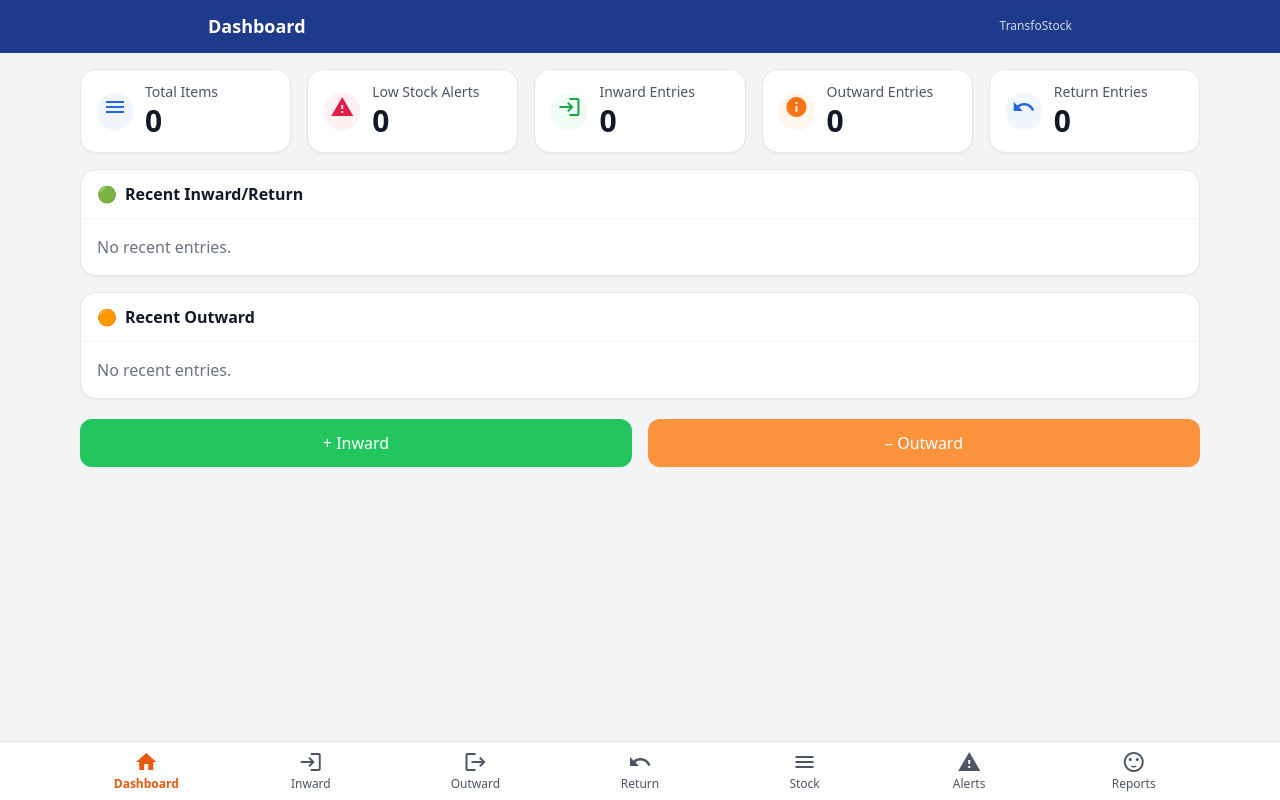
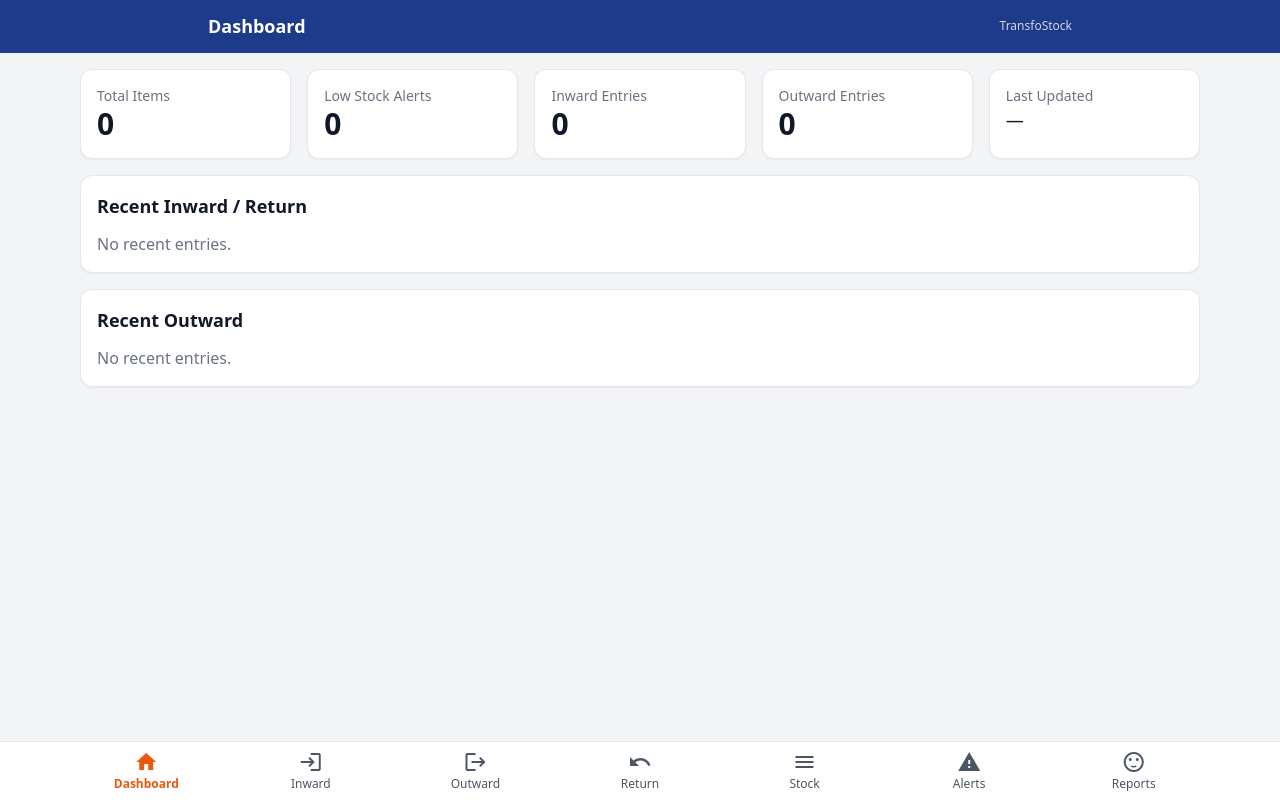
Before and after one commit to Harshad159/TransfoStock, a React (Vite) app: page / in a window 1280 px wide. Built offline with nearby package versions, Linux system fonts and the light colour scheme.

Commit message:
Update Dashboard.tsx

```diff
--- a/src/screens/Dashboard.tsx
+++ b/src/screens/Dashboard.tsx
@@ -2,237 +2,121 @@ import React, { useMemo } from "react";
 import Header from "../components/Header";
 import Card from "../components/Card";
 import { useInventory } from "../context/InventoryContext";
-import { Link } from "react-router-dom";
 
-type Kind = "INWARD" | "OUTWARD" | "RETURN";
+const MAX_RECENT = 10;
 
-const iconWrap =
-  "h-9 w-9 rounded-full flex items-center justify-center mr-3 shadow-sm";
-const statCard =
-  "flex items-center bg-white border border-gray-200 rounded-2xl px-4 py-3 shadow-sm";
+function formatDate(iso: string) {
+  try {
+    const d = new Date(iso);
+    return d.toLocaleDateString() + " " + d.toLocaleTimeString([], { hour: "2-digit", minute: "2-digit" });
+  } catch {
+    return iso;
+  }
+}
 
 export default function Dashboard() {
   const { state } = useInventory();
-  const items = state.items;
 
-  const totalItems = items.length;
+  const totalItems = state.items.length;
+  const lowAlerts = state.items.filter((i) => (i.currentStock ?? 0) <= (i.reorderLevel ?? -1)).length;
+  const inwardCount = state.movements.filter((m) => m.type === "INWARD" || m.type === "RETURN").length;
+  const outwardCount = state.movements.filter((m) => m.type === "OUTWARD").length;
 
-  const lowStock = useMemo(
-    () => items.filter((i) => i.currentStock <= i.reorderLevel),
-    [items]
+  const recentInward = useMemo(
+    () =>
+      state.movements
+        .filter((m) => m.type === "INWARD" || m.type === "RETURN")
+        .sort((a, b) => new Date(b.date).getTime() - new Date(a.date).getTime())
+        .slice(0, MAX_RECENT),
+    [state.movements]
   );
 
-  const counts = useMemo(() => {
-    let inward = 0,
-      outward = 0,
-      ret = 0;
-    for (const i of items) {
-      for (const h of i.history) {
-        if (h.type === "INWARD") inward++;
-        else if (h.type === "OUTWARD") outward++;
-        else if (h.type === "RETURN") ret++;
-      }
-    }
-    return { inward, outward, ret };
-  }, [items]);
-
-  const recent = useMemo(() => {
-    const all = items.flatMap((i) =>
-      i.history.map((h) => ({ itemName: i.name, ...h }))
-    );
-    all.sort((a, b) => +new Date(b.date) - +new Date(a.date));
-    const inwardReturn = all.filter(
-      (h) => h.type === "INWARD" || h.type === "RETURN"
-    );
-    const outward = all.filter((h) => h.type === "OUTWARD");
-    return {
-      inwardReturn: inwardReturn.slice(0, 5),
-      outward: outward.slice(0, 5),
-    };
-  }, [items]);
-
-  const Stat = ({
-    color,
-    bg,
-    icon,
-    label,
-    value,
-  }: {
-    color: string;
-    bg: string;
-    icon: React.ReactNode;
-    label: string;
-    value: number;
-  }) => (
-    <div className={statCard}>
-      <div className={`${iconWrap} ${bg} text-${color}`}>
-        <span className="text-lg">{icon}</span>
-      </div>
-      <div>
-        <div className="text-gray-600 text-sm">{label}</div>
-        <div className="text-3xl font-semibold leading-tight">{value}</div>
-      </div>
-    </div>
+  const recentOutward = useMemo(
+    () =>
+      state.movements
+        .filter((m) => m.type === "OUTWARD")
+        .sort((a, b) => new Date(b.date).getTime() - new Date(a.date).getTime())
+        .slice(0, MAX_RECENT),
+    [state.movements]
   );
 
-  const Row = ({
-    title,
-    icon,
-    tint,
-    children,
-  }: {
-    title: string;
-    icon: React.ReactNode;
-    tint: string; // e.g. "text-green-600"
-    children: React.ReactNode;
-  }) => (
-    <div className="bg-white border border-gray-200 rounded-2xl shadow-sm">
-      <div className="px-4 py-3 border-b border-gray-100 flex items-center">
-        <span className={`mr-2 ${tint}`}>{icon}</span>
-        <h3 className="font-semibold">{title}</h3>
-      </div>
-      <div className="p-4">{children}</div>
-    </div>
-  );
-
-  const MovementLine = ({
-    itemName,
-    type,
-    date,
-    qty,
-  }: {
-    itemName: string;
-    type: Kind;
-    date: string;
-    qty: number;
-  }) => {
-    const fmt = new Date(date).toLocaleString();
-    const color =
-      type === "INWARD"
-        ? "text-green-600"
-        : type === "OUTWARD"
-        ? "text-orange-500"
-        : "text-blue-600";
-    const badge =
-      type === "INWARD"
-        ? "bg-green-50 text-green-700"
-        : type === "OUTWARD"
-        ? "bg-orange-50 text-orange-700"
-        : "bg-blue-50 text-blue-700";
-    const sign = type === "OUTWARD" ? "-" : "+";
-    return (
-      <div className="flex items-center justify-between py-1.5">
-        <div className="truncate">
-          <span className={`mr-2 text-sm ${badge} px-2 py-0.5 rounded-full`}>
-            {type}
-          </span>
-          <span className="font-medium">{itemName}</span>
-          <span className="text-gray-500 text-sm ml-2">{fmt}</span>
-        </div>
-        <div className={`ml-3 font-semibold ${color}`}>
-          {sign}
-          {qty}
-        </div>
-      </div>
-    );
-  };
-
   return (
-    <div className="pb-20">
+    <div className="pb-24">
       <Header title="Dashboard" />
       <div className="max-w-6xl mx-auto p-4 space-y-4">
-        {/* Top stats */}
-        <div className="grid grid-cols-2 md:grid-cols-3 xl:grid-cols-5 gap-4">
-          <Stat
-            color="blue-600"
-            bg="bg-blue-50"
-            icon={<span className="material-icons">menu</span>}
-            label="Total Items"
-            value={totalItems}
-          />
-          <Stat
-            color="rose-600"
-            bg="bg-rose-50"
-            icon={<span className="material-icons">warning</span>}
-            label="Low Stock Alerts"
-            value={lowStock.length}
-          />
-          <Stat
-            color="green-600"
-            bg="bg-green-50"
-            icon={<span className="material-icons">login</span>}
-            label="Inward Entries"
-            value={counts.inward}
-          />
-          <Stat
-            color="orange-500"
-            bg="bg-orange-50"
-            icon={<span className="material-icons">info</span>}
-            label="Outward Entries"
-            value={counts.outward}
-          />
-          <Stat
-            color="blue-600"
-            bg="bg-blue-50"
-            icon={<span className="material-icons">undo</span>}
-            label="Return Entries"
-            value={counts.ret}
-          />
+        {/* Stat cards */}
+        <div className="grid grid-cols-1 md:grid-cols-5 gap-4">
+          <Card>
+            <div className="text-gray-500 text-sm">Total Items</div>
+            <div className="text-3xl font-semibold">{totalItems}</div>
+          </Card>
+
+          <Card>
+            <div className="text-gray-500 text-sm">Low Stock Alerts</div>
+            <div className="text-3xl font-semibold">{lowAlerts}</div>
+          </Card>
+
+          <Card>
+            <div className="text-gray-500 text-sm">Inward Entries</div>
+            <div className="text-3xl font-semibold">{inwardCount}</div>
+          </Card>
+
+          <Card>
+            <div className="text-gray-500 text-sm">Outward Entries</div>
+            <div className="text-3xl font-semibold">{outwardCount}</div>
+          </Card>
+
+          <Card>
+            <div className="text-gray-500 text-sm">Last Updated</div>
+            <div className="text-lg font-medium">
+              {state.lastUpdated ? new Date(state.lastUpdated).toLocaleString() : "—"}
+            </div>
+          </Card>
         </div>
 
-        {/* Recent Inward/Return */}
-        <Row title="Recent Inward/Return" icon={"🟢"} tint="text-green-600">
-          {recent.inwardReturn.length === 0 ? (
+        {/* Recent Inward / Return */}
+        <Card>
+          <h3 className="text-lg font-semibold mb-3">Recent Inward / Return</h3>
+          {recentInward.length === 0 ? (
             <div className="text-gray-500">No recent entries.</div>
           ) : (
-            <div className="divide-y divide-gray-100">
-              {recent.inwardReturn.map((h) => (
-                <MovementLine
-                  key={h.id}
-                  itemName={h.itemName}
-                  type={h.type as Kind}
-                  date={h.date}
-                  qty={h.quantity}
-                />
+            <ul className="divide-y">
+              {recentInward.map((mv, idx) => (
+                <li key={idx} className="py-2 flex items-center justify-between">
+                  <div className="truncate">
+                    <span className="font-medium">{(mv as any).itemName || "Item"}</span>
+                    <span className="text-gray-500 ml-2">
+                      +{mv.quantity} ({mv.type === "RETURN" ? "Return" : "Inward"})
+                    </span>
+                    {mv.note && <span className="text-gray-400 ml-2">· {mv.note}</span>}
+                  </div>
+                  <div className="text-gray-500 text-sm">{formatDate(mv.date)}</div>
+                </li>
               ))}
-            </div>
+            </ul>
           )}
-        </Row>
+        </Card>
 
         {/* Recent Outward */}
-        <Row title="Recent Outward" icon={"🟠"} tint="text-orange-500">
-          {recent.outward.length === 0 ? (
+        <Card>
+          <h3 className="text-lg font-semibold mb-3">Recent Outward</h3>
+          {recentOutward.length === 0 ? (
             <div className="text-gray-500">No recent entries.</div>
           ) : (
-            <div className="divide-y divide-gray-100">
-              {recent.outward.map((h) => (
-                <MovementLine
-                  key={h.id}
-                  itemName={h.itemName}
-                  type={h.type as Kind}
-                  date={h.date}
-                  qty={h.quantity}
-                />
+            <ul className="divide-y">
+              {recentOutward.map((mv, idx) => (
+                <li key={idx} className="py-2 flex items-center justify-between">
+                  <div className="truncate">
+                    <span className="font-medium">{(mv as any).itemName || "Item"}</span>
+                    <span className="text-gray-500 ml-2">-{mv.quantity}</span>
+                    {mv.note && <span className="text-gray-400 ml-2">· {mv.note}</span>}
+                  </div>
+                  <div className="text-gray-500 text-sm">{formatDate(mv.date)}</div>
+                </li>
               ))}
-            </div>
+            </ul>
           )}
-        </Row>
-
-        {/* Quick action buttons (optional) */}
-        <div className="grid grid-cols-2 gap-4 pt-1">
-          <Link
-            to="/inward"
-            className="block text-center bg-green-500 hover:bg-green-600 text-white py-3 rounded-xl font-medium shadow-sm"
-          >
-            + Inward
-          </Link>
-          <Link
-            to="/outward"
-            className="block text-center bg-orange-400 hover:bg-orange-500 text-white py-3 rounded-xl font-medium shadow-sm"
-          >
-            – Outward
-          </Link>
-        </div>
+        </Card>
       </div>
     </div>
   );
```
